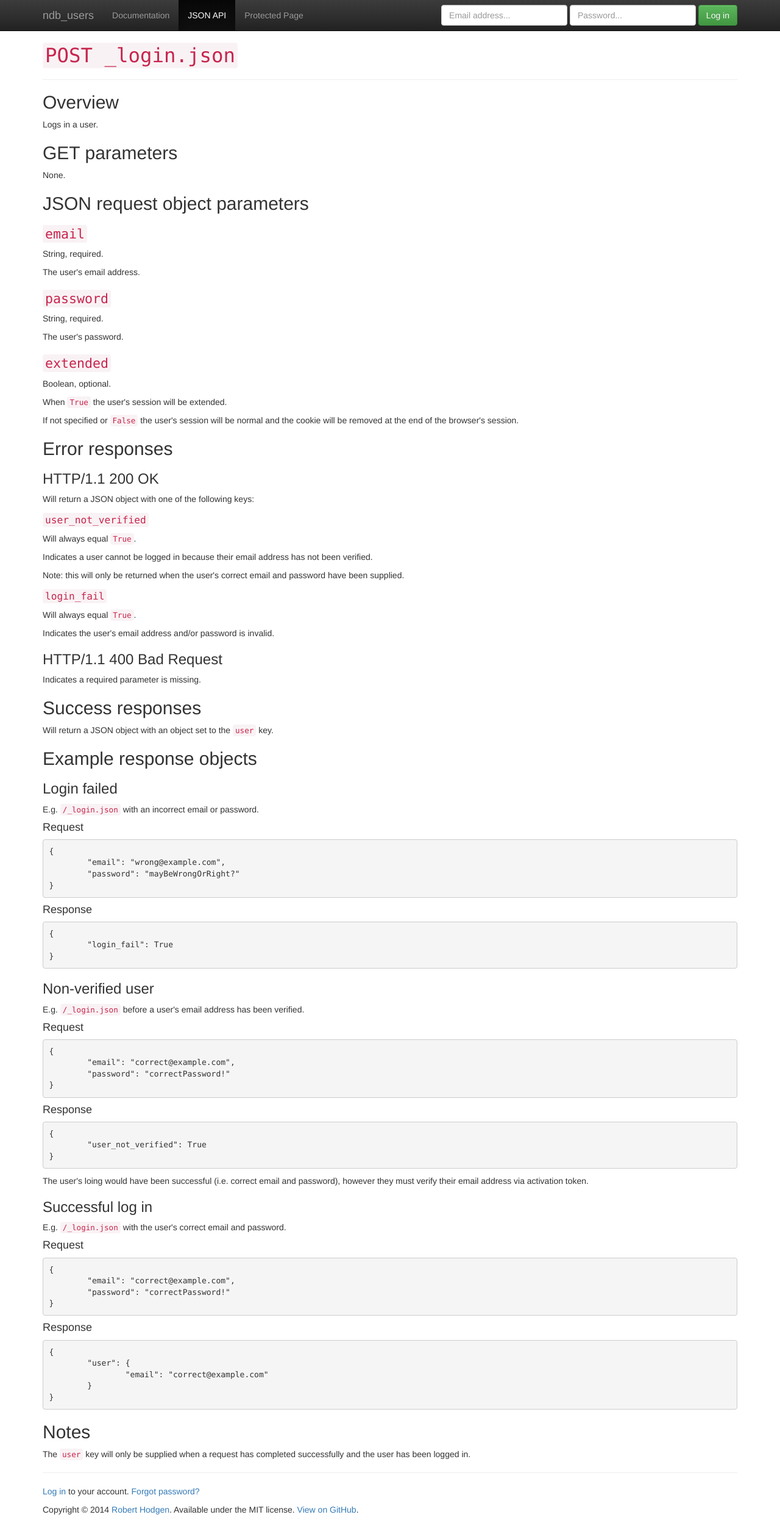
After one commit to roberthodgen/ndb_users, a Python web app: template example/templates/json-api-post-login.html in a window 1280 px wide. The commit adds this page. Shown: the whole page at 61% size. Run offline with Jinja, Linux system fonts and the light colour scheme; the template is opened without the code that fills it, so the values that code supplies are empty; some libraries are stand-ins or nearby versions.

Commit message:
Half of docs updated #18

```diff
--- a/example/templates/index.html
+++ b/example/templates/index.html
@@ -34,6 +34,7 @@
 				<div id="navbar" class="navbar-collapse collapse">
 					<ul class="nav navbar-nav">
 						<li><a href="/documentation">Documentation</a></li>
+						<li><a href="/json-api">JSON API</a></li>
 						<li><a href="/protected">Protected Page</a></li>
 					</ul>
 					{% if user %}
--- /dev/null
+++ b/example/templates/json-api-post-login.html
@@ -0,0 +1,200 @@
+<!DOCTYPE html>
+<html lang="en">
+	<head>
+		<meta charset="utf-8">
+		<meta http-equiv="X-UA-Compatible" content="IE=edge">
+		<meta name="viewport" content="width=device-width, initial-scale=1">
+		<title>ndb_users - a simply Python user log in system</title>
+
+		<!-- Bootstrap -->
+		<link rel="stylesheet" href="https://maxcdn.bootstrapcdn.com/bootstrap/3.3.1/css/bootstrap.min.css">
+
+		<!-- Optional theme -->
+		<link rel="stylesheet" href="https://maxcdn.bootstrapcdn.com/bootstrap/3.3.1/css/bootstrap-theme.min.css">
+
+		<!-- HTML5 shim and Respond.js for IE8 support of HTML5 elements and media queries -->
+		<!-- WARNING: Respond.js doesn't work if you view the page via file:// -->
+		<!--[if lt IE 9]>
+		  <script src="https://oss.maxcdn.com/html5shiv/3.7.2/html5shiv.min.js"></script>
+		  <script src="https://oss.maxcdn.com/respond/1.4.2/respond.min.js"></script>
+		<![endif]-->
+		</head>
+	<body style="padding-top:50px; padding-bottom:20px;">
+
+		<nav class="navbar navbar-inverse navbar-fixed-top" role="navigation">
+			<div class="container">
+				<div class="navbar-header">
+					<button type="button" class="navbar-toggle collapsed" data-toggle="collapse" data-target="#navbar" aria-expanded="false" aria-controls="navbar">
+						<span class="icon-bar"></span>
+						<span class="icon-bar"></span>
+						<span class="icon-bar"></span>
+					</button>
+					<a class="navbar-brand" href="/">ndb_users</a>
+				</div>
+				<div id="navbar" class="navbar-collapse collapse">
+					<ul class="nav navbar-nav">
+						<li><a href="/documentation">Documentation</a></li>
+						<li class="active"><a href="/json-api">JSON API</a></li>
+						<li><a href="/protected">Protected Page</a></li>
+					</ul>
+					{% if user %}
+					<a class="btn btn-danger navbar-btn navbar-right" href="{{ logout_url }}">Log out</a>
+					<p class="navbar-text navbar-right" style="margin-right:15px;">Welcome back, {{ user.email }}.</p>
+					{% else %}
+					<form class="navbar-form navbar-right" role="form" method="post" action="{{ login_url }}">
+						<div class="form-group">
+							<input type="text" name="email" placeholder="Email address..." class="form-control">
+						</div>
+						<div class="form-group">
+							<input type="password" name="password" placeholder="Password..." class="form-control">
+						</div>
+						<button type="submit" class="btn btn-success">Log in</button>
+					</form>
+					{% endif %}
+				</div>
+				</div>
+			</div>
+		</nav>
+
+		<div class="container">
+
+			<h1><code>POST _login.json</code></h1>
+
+			<hr>
+
+			<h2>Overview</h2>
+
+			<p>Logs in a user.</p>
+
+			<h2>GET parameters</h2>
+
+			<p>None.</p>
+
+			<h2>JSON request object parameters</h2>
+
+			<dl>
+				<dt><h3><code>email</code></h3></dt>
+				<dd>
+					<p>String, required.</p>
+					<p>The user's email address.</p>
+				</dd>
+
+				<dt><h3><code>password</code></h3></dt>
+				<dd>
+					<p>String, required.</p>
+					<p>The user's password.</p>
+				</dd>
+
+				<dt><h3><code>extended</code></h3></dt>
+				<dd>
+					<p>Boolean, optional.</p>
+					<p>When <code>True</code> the user's session will be extended.</p>
+					<p>If not specified or <code>False</code> the user's session will be normal and the cookie will be removed at the end of the browser's session.</p>
+				</dd>
+			</dl>
+
+			<h2>Error responses</h2>
+
+			<h3>HTTP/1.1 200 OK</h3>
+
+			<p>Will return a JSON object with one of the following keys:</p>
+
+			<dl>
+				<dt><h4><code>user_not_verified</code></h4></dt>
+				<dd>
+					<p>Will always equal <code>True</code>.</p>
+					<p>Indicates a user cannot be logged in because their email address has not been verified.</p>
+					<p>Note: this will only be returned when the user's correct email and password have been supplied.</p>
+				</dd>
+
+				<dt><h4><code>login_fail</code></h4></dt>
+				<dd>
+					<p>Will always equal <code>True</code>.</p>
+					<p>Indicates the user's email address and/or password is invalid.</p>
+				</dd>
+			</dl>
+
+			<h3>HTTP/1.1 400 Bad Request</h3>
+
+			<p>Indicates a required parameter is missing.</p>
+
+			<h2>Success responses</h2>
+
+			<p>Will return a JSON object with an object set to the <code>user</code> key.</p>
+
+			<h2>Example response objects</h2>
+
+			<h3>Login failed</h3>
+			<p>E.g. <code>/_login.json</code> with an incorrect email or password.</p>
+			<h4>Request</h4>
+			<pre><code>{
+	"email": "wrong@example.com",
+	"password": "mayBeWrongOrRight?"
+}</code></pre>
+			<h4>Response</h4>
+			<pre><code>{
+	"login_fail": True
+}</code></pre>
+
+			<h3>Non-verified user</h3>
+			<p>E.g. <code>/_login.json</code> before a user's email address has been verified.</p>
+			<h4>Request</h4>
+			<pre><code>{
+	"email": "correct@example.com",
+	"password": "correctPassword!"
+}</code></pre>
+			<h4>Response</h4>
+			<pre><code>{
+	"user_not_verified": True
+}</code></pre>
+			<p>The user's loing would have been successful (i.e. correct email and password), however they must verify their email address via activation token.</p>
+
+			<h3>Successful log in</h3>
+			<p>E.g. <code>/_login.json</code> with the user's correct email and password.</p>
+			<h4>Request</h4>
+			<pre><code>{
+	"email": "correct@example.com",
+	"password": "correctPassword!"
+}</code></pre>
+			<h4>Response</h4>
+			<pre><code>{
+	"user": {
+		"email": "correct@example.com"
+	}
+}</code></pre>
+
+			<h2>Notes</h2>
+
+			<p>The <code>user</code> key will only be supplied when a request has completed successfully and the user has been logged in.</p>
+
+			<style type="text/css">
+
+			dt {
+				margin-top: 15px;
+			}
+
+			dd {
+				margin-bottom: 15px;
+			}
+
+			</style>
+
+			<hr>
+
+			<footer>
+				{% if user %}
+				<p><a href="{{ logout_url }}">Log out</a> or <a href="{{ password_change_url }}">change your password</a>.</p>
+				{% else %}
+				<p><a href="{{ login_url }}">Log in</a> to your account. <a href="{{ password_forgot_url }}">Forgot password?</a></p>
+				{% endif %}
+				<p>Copyright &copy; 2014 <a href="http://roberthodgen.com/">Robert Hodgen</a>. Available under the MIT license. <a href="https://github.com/roberthodgen/ndb_users">View on GitHub</a>.</p>
+			</footer>
+
+		</div>
+
+		<!-- jQuery (necessary for Bootstrap's JavaScript plugins) -->
+		<script src="https://ajax.googleapis.com/ajax/libs/jquery/1.11.1/jquery.min.js"></script>
+		<!-- Include all compiled plugins (below), or include individual files as needed -->
+		<script src="https://maxcdn.bootstrapcdn.com/bootstrap/3.3.1/js/bootstrap.min.js"></script>
+	</body>
+</html>
--- a/example/templates/protected-page.html
+++ b/example/templates/protected-page.html
@@ -34,6 +34,7 @@
 				<div id="navbar" class="navbar-collapse collapse">
 					<ul class="nav navbar-nav">
 						<li><a href="/documentation">Documentation</a></li>
+						<li><a href="/json-api">JSON API</a></li>
 						<li class="active"><a href="/protected">Protected Page</a></li>
 					</ul>
 					<a class="btn btn-danger navbar-btn navbar-right" href="{{ logout_url }}">Log out</a>
```
Also changed, not shown: example/main.py (+85 -0 lines), example/templates/docs.html (+6 -7 lines), example/templates/json-api-get-login.html (added, +139 -0 lines), example/templates/json-api-post-login-create.html (added, +180 -0 lines), example/templates/json-api.html (added, +124 -0 lines).
